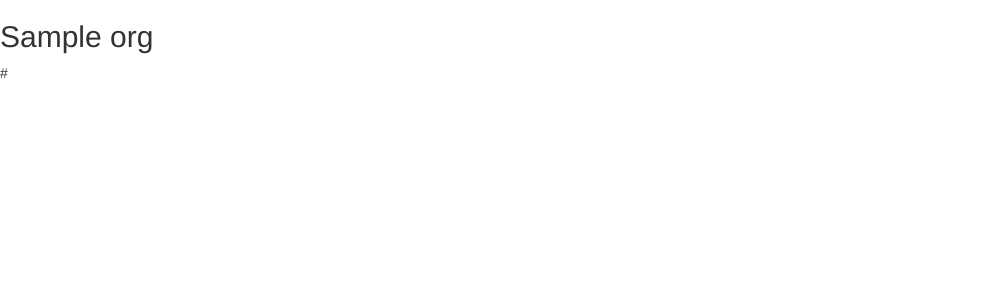
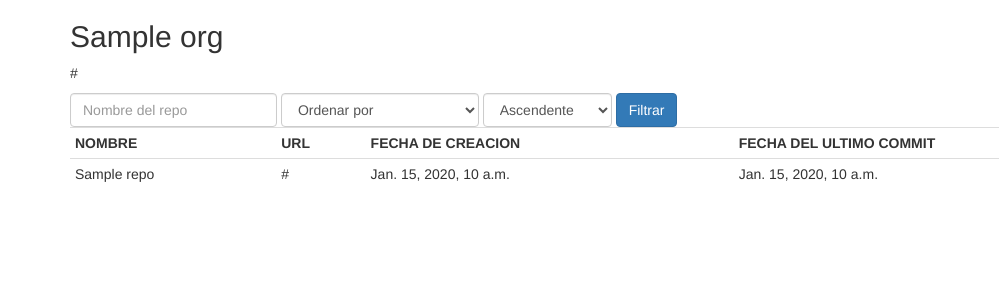
Before and after one commit to jorgenotfound/repoviewer, a Django app: page /organization/1 in a window 1280 px wide. Shown: the top 300 px of the page, without its empty margins (0-999 px from the left). Run offline with Django 3.2, Linux system fonts and the light colour scheme; tables that the repository leaves empty hold one stand-in row (values such as "Sample post"); some libraries are stand-ins or nearby versions.

Commit message:
Added organization detail view and repositories filter and sort with a form

```diff
--- a/repoviewer/requirements.txt
+++ /dev/null
@@ -1,5 +0,0 @@
-Django==1.11.10
-psycopg2==2.7.4
-PyGithub==1.36
-PyJWT==1.5.3
-pytz==2018.3
--- a/repoviewer/templates/base.html
+++ b/repoviewer/templates/base.html
@@ -8,9 +8,11 @@
     {% endblock %}
 </head>
 <body>
-{% block content %}
+<div class="container">
+    {% block content %}
 
-{% endblock content %}
+    {% endblock content %}
+</div>
 {% block javascript %}
     <script src="https://maxcdn.bootstrapcdn.com/bootstrap/3.3.7/js/bootstrap.min.js" integrity="sha384-Tc5IQib027qvyjSMfHjOMaLkfuWVxZxUPnCJA7l2mCWNIpG9mGCD8wGNIcPD7Txa" crossorigin="anonymous"></script>
 {% endblock javascript %}
--- a/repoviewer/templates/viewer/organization.html
+++ b/repoviewer/templates/viewer/organization.html
@@ -6,4 +6,43 @@
 <h2>{{ organization.name}}</h2>
 <p>{{ organization.url }}</p>
 
+<form method="GET" class="form-inline">
+    <div class="form-group">
+        {{ search_form.name }}
+    </div>
+    <div class="form-group">
+        {{ search_form.sorting_field }}
+    </div>
+    <div class="form-group">
+        {{ search_form.sorting_order }}
+    </div>
+    <div class="form-group">
+        <button type="submit" class="btn btn-primary"> Filtrar</button>
+    </div>
+
+</form>
+
+<div class="table-responsive">
+    <table class="table table-condensed">
+        <tr>
+            <th>NOMBRE</th>
+            <th>URL</th>
+            <th>FECHA DE CREACION</th>
+            <th>FECHA DEL ULTIMO COMMIT</th>
+        </tr>
+
+        {% for repo in repos %}
+            <tr>
+                <td>{{ repo.name }}</td>
+                <td>{{ repo.url }}</td>
+                <td>{{ repo.created_at }}</td>
+                <td>{{ repo.last_updated }}</td>
+            </tr>
+        {% empty %}
+            <tr> <td colspan="4">No hay repositorios registrados en esta organizacion</td></tr>
+        {% endfor%}
+    </table>
+</div>
+
+
 {% endblock content%}
--- a/repoviewer/viewer/forms.py
+++ b/repoviewer/viewer/forms.py
@@ -1,4 +1,5 @@
 from django import forms
+
 
 class HomeQueryForm(forms.Form):
 
@@ -6,3 +7,31 @@ class HomeQueryForm(forms.Form):
         'class': 'form-control',
         'placeholder': 'Digite el login de una organizacion'}
     ))
+
+
+class RepositoryQueryForm(forms.Form):
+    name = forms.CharField(required=False, widget=forms.TextInput(attrs={
+        'class': 'form-control',
+        'placeholder': 'Nombre del repo'}
+    ))
+
+    FIELD_CHOICES = (
+        ('', 'Ordenar por'),
+        ('created_at', 'Fecha de creacion'),
+        ('last_updated', 'Fecha del ultimo commit')
+    )
+    sorting_field = forms.ChoiceField(
+        required=False,
+        choices=FIELD_CHOICES,
+        widget=forms.Select(attrs={'class': 'form-control'})
+    )
+
+    ORDER_CHOICES = (
+        ('', 'Ascendente'),
+        ('-', 'Descendente')
+    )
+    sorting_order = forms.ChoiceField(
+        required=False,
+        choices=ORDER_CHOICES,
+        widget=forms.Select(attrs={'class': 'form-control'})
+    )
--- a/repoviewer/viewer/models.py
+++ b/repoviewer/viewer/models.py
@@ -1,4 +1,6 @@
 from django.db import models
+from .util import GithubManager
+from github.GithubException import UnknownObjectException
 
 
 # Create your models here.
@@ -15,9 +17,42 @@ class Organization(models.Model):
     def __str__(self):
         return self.name
 
+    @staticmethod
+    def get_organization_data(login):
+        g = GithubManager()
+        organization_data = g.get_organization(login)
 
-# class Repository(models.Model):
-#     pass
+        try:
+            organization_object = Organization.objects.get(login=login)
+        except Organization.DoesNotExist:
+            organization_object = Organization.objects.create(
+                name=organization_data.name, url=organization_data.url,
+                login=organization_data.login)
+        finally:
+            # repositories
+            repos = organization_data.get_repos()
+            repo_objects = []
+            for repo in repos:
+                repo_objects.append(Repository(
+                    name=repo.full_name, created_at=repo.created_at,
+                    last_updated=repo.updated_at, url=repo.url,
+                    organization=organization_object)
+                )
+            Repository.objects.bulk_create(repo_objects)
+            return organization_object
+
+
+class Repository(models.Model):
+    name = models.CharField(max_length=100)
+    created_at = models.DateTimeField()
+    last_updated = models.DateTimeField()
+    url = models.URLField()
+    organization = models.ForeignKey(Organization)
+
+    class Meta:
+        verbose_name = 'Repositorio'
+        verbose_name_plural = 'Repositorios'
+        db_table = 'blizuu_repos'
 
 
 class QueryStatistic(models.Model):
--- a/repoviewer/viewer/views.py
+++ b/repoviewer/viewer/views.py
@@ -4,10 +4,9 @@ from django.views.generic import FormView
 from django.views.generic import TemplateView
 from github.GithubException import UnknownObjectException
 
-from .forms import HomeQueryForm
+from .forms import HomeQueryForm, RepositoryQueryForm
 from .util import GithubManager
-from .models import Organization, QueryStatistic
-
+from .models import Organization, QueryStatistic, Repository
 
 
 class HomeView(FormView):
@@ -27,21 +26,10 @@ class HomeView(FormView):
         login = form.cleaned_data.get('query')
         last_query = QueryStatistic(query_text=login, is_valid=True)
         last_query.save()
-        g = GithubManager()
         try:
-            organization_data = g.get_organization(login)
-
-            try:
-                org = Organization.objects.get(login=login)
-            except Organization.DoesNotExist:
-                org = Organization(name=organization_data.name,
-                                   url=organization_data.url,
-                                   login=organization_data.login)
-                org.save()
-            finally:
-                # repositories
-                self.success_url = reverse_lazy('organization_detail',
-                                                kwargs={'pk': org.pk})
+            org = Organization.get_organization_data(login)
+            self.success_url = reverse_lazy('organization_detail',
+                                            kwargs={'pk': org.pk})
         except UnknownObjectException:
             self.success_url = reverse_lazy('invalid_query')
 
@@ -56,3 +44,18 @@ class OrganizationDetailView(DetailView):
     model = Organization
     template_name = 'viewer/organization.html'
     context_object_name = 'organization'
+
+    def get_context_data(self, **kwargs):
+        context = super(OrganizationDetailView, self).get_context_data(**kwargs)
+        context['search_form'] = RepositoryQueryForm(data=self.request.GET)
+        org = context['organization']
+        repos_queryset = Repository.objects.filter(organization=org)
+        if self.request.GET.get('name'):
+            repos_queryset = repos_queryset.filter(
+                name__icontains=self.request.GET.get('name'))
+        if self.request.GET.get('sorting_field'):
+            order = '{}{}'.format(self.request.GET.get('sorting_order'),
+                                  self.request.GET.get('sorting_field'))
+            repos_queryset = repos_queryset.order_by(order)
+        context['repos'] = repos_queryset
+        return context
--- a/requirements.txt
+++ b/requirements.txt
@@ -1,2 +1,6 @@
+coverage==4.5.1
 Django==1.11.10
-psycopg2
+psycopg2==2.7.4
+PyGithub==1.36
+PyJWT==1.5.3
+pytz==2018.3
```
Also changed, not shown: repoviewer/test_api.py (deleted, +0 -16 lines), repoviewer/viewer/tests/test_models.py (+12 -2 lines), repoviewer/viewer/tests/test_views.py (+27 -3 lines), README.md, repoviewer/viewer/migrations/0003_repository.py (added).
